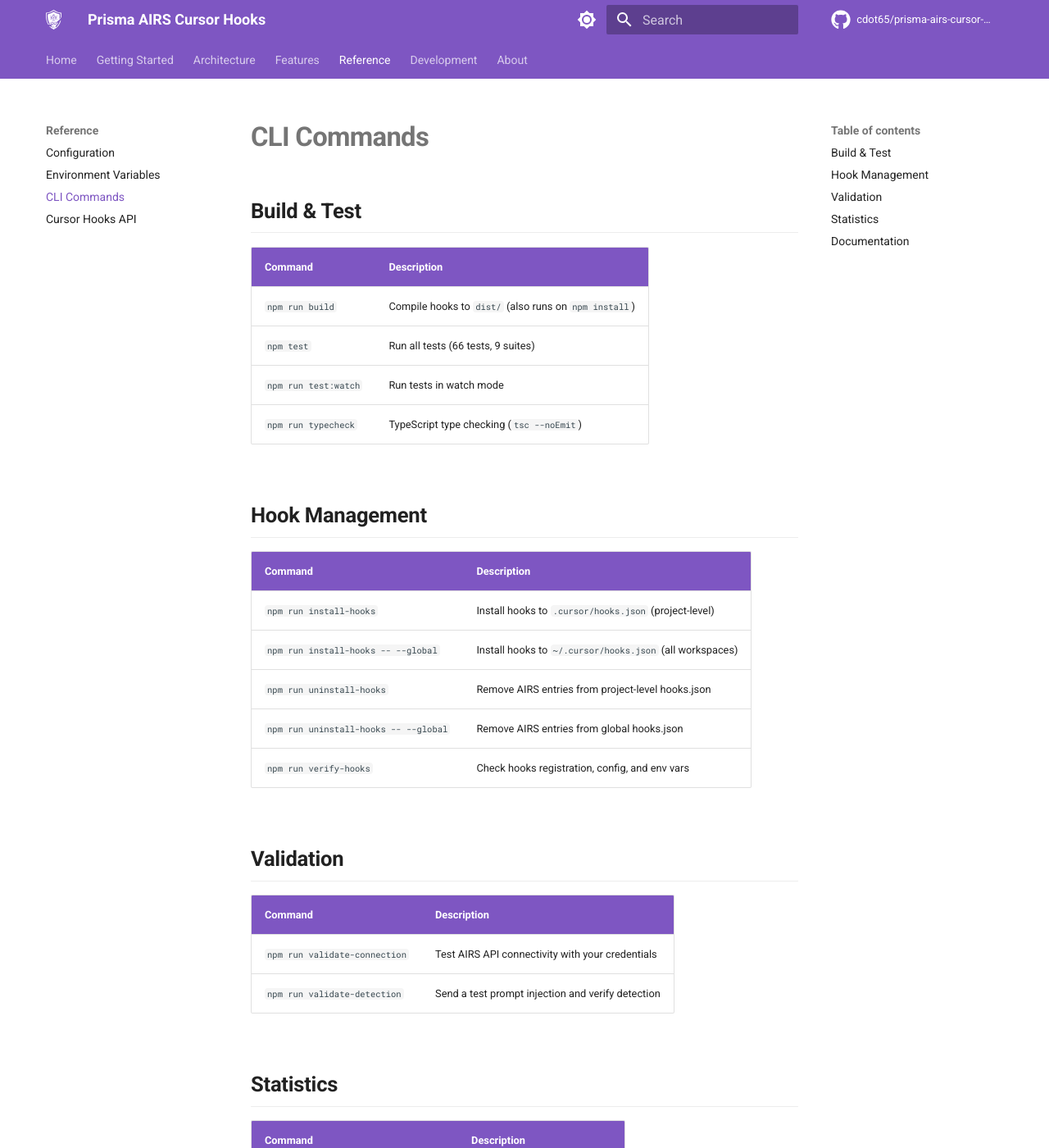
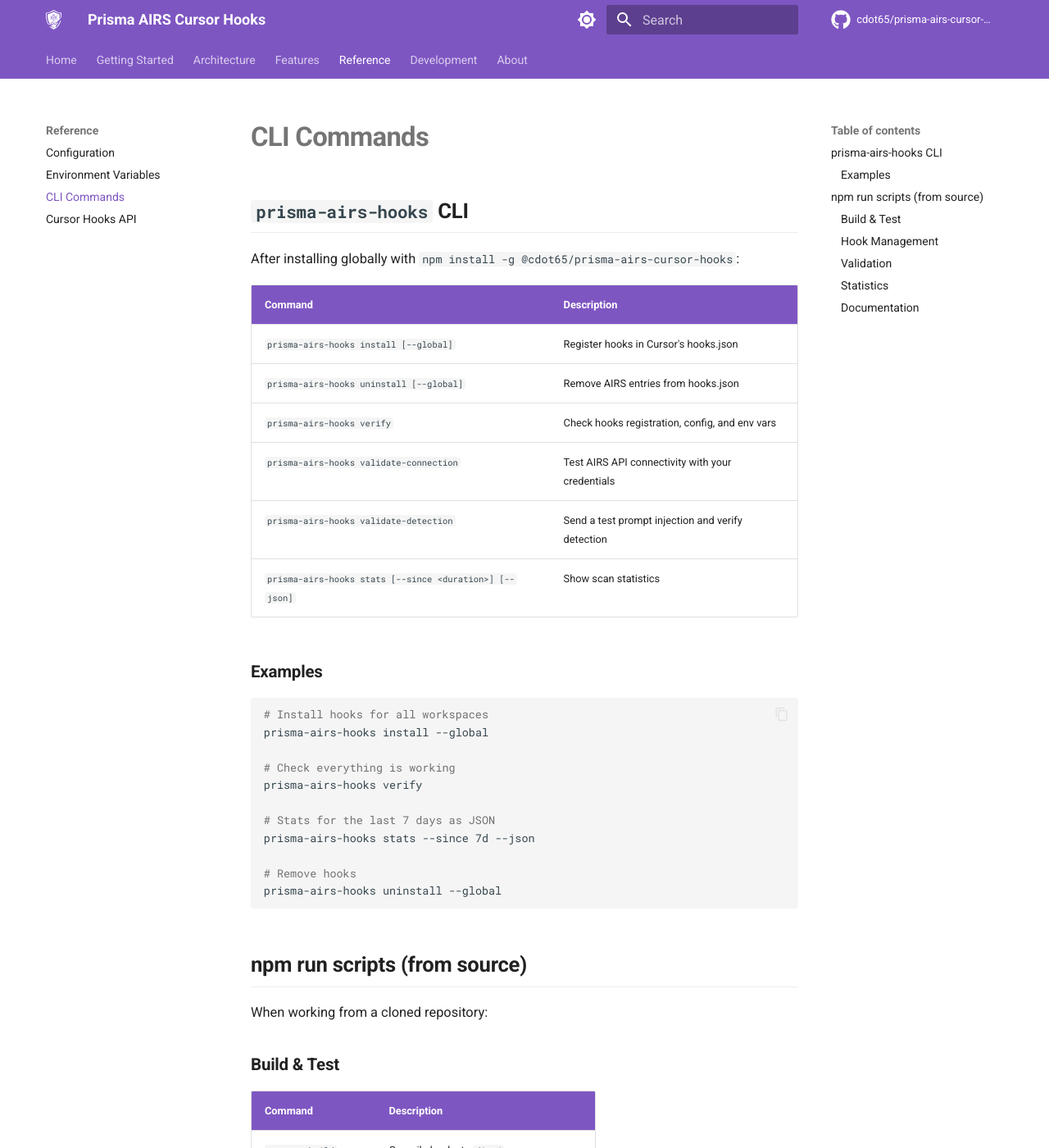
Before and after one commit to cdot65/prisma-airs-cursor-hooks, an MkDocs documentation site: the page built from docs/reference/cli-commands.md, in a window 1280 px wide and 1400 px high. Shown: the whole window at 82% size. Built offline with MkDocs 1.6.1 and Material for MkDocs 9.7.7, drawn with Linux system fonts in a browser that asks for light colours; comment, search, counter and statistics services are not loaded.

Commit message:
docs: npm-first install flow across README, CLAUDE.md, and mkdocs
- README leads with npm install, dev section at bottom
- CLAUDE.md updated to reflect current state (not greenfield)
- All mkdocs pages show CLI commands as primary, npm run as alt
- CLI commands reference page includes prisma-airs-hooks examples
- index.md adds npm badge and install snippet

Co-Authored-By: Claude Opus 4.6 <noreply@anthropic.com>

````diff
--- a/docs/getting-started/quick-start.md
+++ b/docs/getting-started/quick-start.md
@@ -15,7 +15,7 @@ Get Prisma AIRS scanning in Cursor in under 5 minutes.
     ```bash
     git clone https://github.com/cdot65/prisma-airs-cursor-hooks.git
     cd prisma-airs-cursor-hooks
-    npm install
+    npm install && npm run build
     ```
 
 ## 2. Set Your API Key
@@ -26,9 +26,17 @@ export AIRS_API_KEY=<your-x-pan-token>
 
 ## 3. Validate Connectivity
 
-```bash
-npm run validate-connection
-```
+=== "npm global install"
+
+    ```bash
+    prisma-airs-hooks validate-connection
+    ```
+
+=== "From source"
+
+    ```bash
+    npm run validate-connection
+    ```
 
 You should see a successful scan result confirming your API key and endpoint work.
 
@@ -67,9 +75,17 @@ With a detailed message explaining what was detected and why.
 
 ## 7. Review Scan Logs
 
-```bash
-npm run stats
-```
+=== "npm global install"
+
+    ```bash
+    prisma-airs-hooks stats
+    ```
+
+=== "From source"
+
+    ```bash
+    npm run stats
+    ```
 
 Shows scan totals, block rates, latency percentiles, and detection breakdowns.
 
--- a/docs/reference/cli-commands.md
+++ b/docs/reference/cli-commands.md
@@ -1,15 +1,48 @@
 # CLI Commands
 
-## Build & Test
+## `prisma-airs-hooks` CLI
+
+After installing globally with `npm install -g @cdot65/prisma-airs-cursor-hooks`:
 
 | Command | Description |
 |---------|-------------|
-| `npm run build` | Compile hooks to `dist/` (also runs on `npm install`) |
+| `prisma-airs-hooks install [--global]` | Register hooks in Cursor's hooks.json |
+| `prisma-airs-hooks uninstall [--global]` | Remove AIRS entries from hooks.json |
+| `prisma-airs-hooks verify` | Check hooks registration, config, and env vars |
+| `prisma-airs-hooks validate-connection` | Test AIRS API connectivity with your credentials |
+| `prisma-airs-hooks validate-detection` | Send a test prompt injection and verify detection |
+| `prisma-airs-hooks stats [--since <duration>] [--json]` | Show scan statistics |
+
+### Examples
+
+```bash
+# Install hooks for all workspaces
+prisma-airs-hooks install --global
+
+# Check everything is working
+prisma-airs-hooks verify
+
+# Stats for the last 7 days as JSON
+prisma-airs-hooks stats --since 7d --json
+
+# Remove hooks
+prisma-airs-hooks uninstall --global
+```
+
+## npm run scripts (from source)
+
+When working from a cloned repository:
+
+### Build & Test
+
+| Command | Description |
+|---------|-------------|
+| `npm run build` | Compile hooks to `dist/` |
 | `npm test` | Run all tests (66 tests, 9 suites) |
 | `npm run test:watch` | Run tests in watch mode |
 | `npm run typecheck` | TypeScript type checking (`tsc --noEmit`) |
 
-## Hook Management
+### Hook Management
 
 | Command | Description |
 |---------|-------------|
@@ -19,14 +52,14 @@
 | `npm run uninstall-hooks -- --global` | Remove AIRS entries from global hooks.json |
 | `npm run verify-hooks` | Check hooks registration, config, and env vars |
 
-## Validation
+### Validation
 
 | Command | Description |
 |---------|-------------|
 | `npm run validate-connection` | Test AIRS API connectivity with your credentials |
 | `npm run validate-detection` | Send a test prompt injection and verify detection |
 
-## Statistics
+### Statistics
 
 | Command | Description |
 |---------|-------------|
@@ -34,7 +67,7 @@
 | `npm run stats -- --since 7d` | Stats for the last 7 days |
 | `npm run stats -- --since 1d --json` | Stats as JSON output |
 
-## Documentation
+### Documentation
 
 | Command | Description |
 |---------|-------------|
````
Also changed, not shown: CLAUDE.md (+53 -35 lines), README.md (+44 -104 lines), docs/getting-started/installation.md (+54 -37 lines), docs/index.md (+10 -2 lines).
